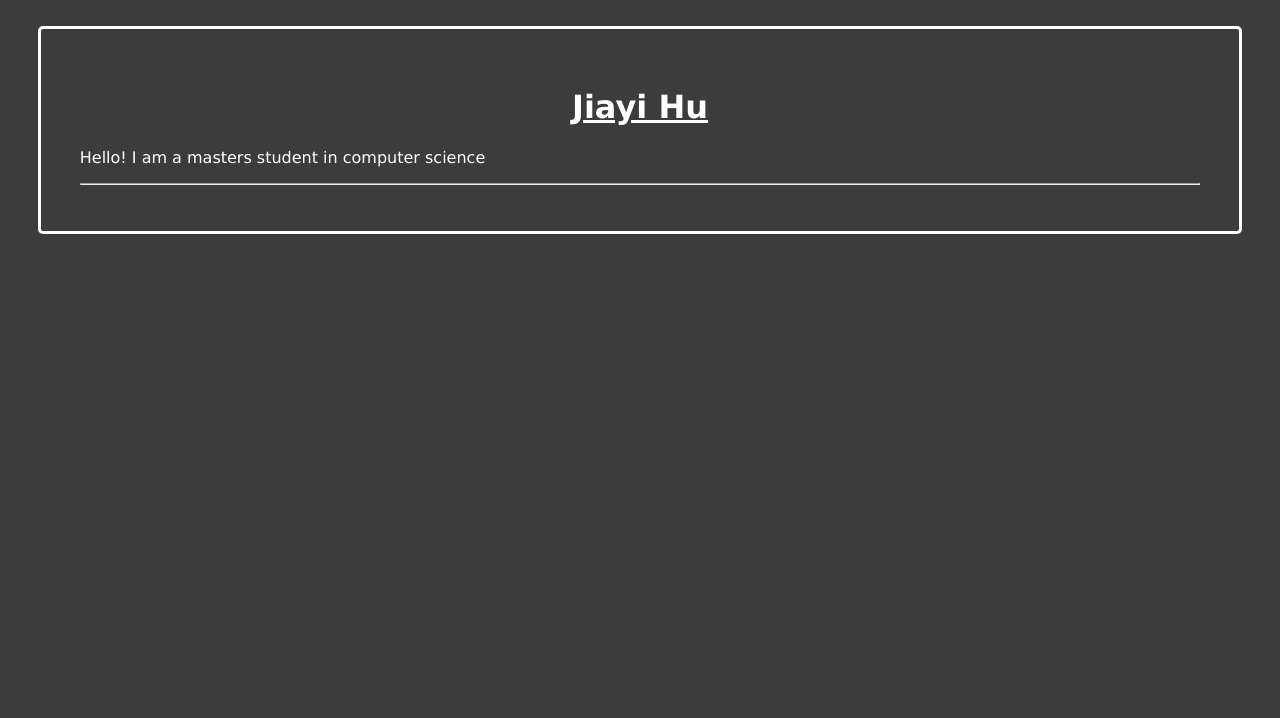
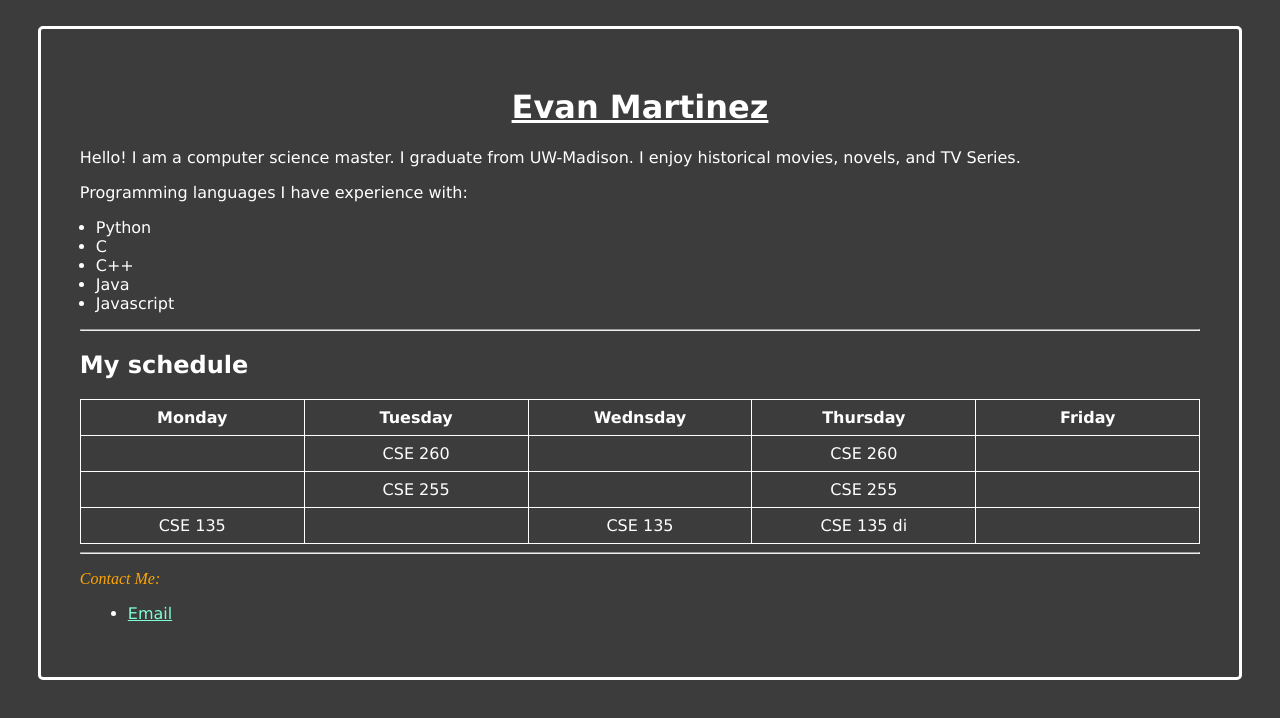
Before and after one commit to Evan-PM/CSE-135-team-site, a plain HTML site: page members/jiayi.html in a window 1280 px wide. Drawn offline with Linux system fonts and the light colour scheme.

Commit message:
Update jiayi.html

```diff
--- a/members/jiayi.html
+++ b/members/jiayi.html
@@ -1,7 +1,7 @@
 <!DOCTYPE html>
 <html lang="en">
 <head>
-	<title>Evan Martinez</title>
+	<title>Jiayi Hu</title>
 	<meta charset="utf-8">
 	<meta name="viewport" content="width=device-width, initial-scale=1">
 	<link rel="icon" type="image/x-icon" href="../favicon-32x32.png">
@@ -10,9 +10,62 @@
 
 <body class="border_container">
 
-	<h1 class="center"><u>Jiayi Hu</u></h1>
+	<h1 class="center"><u>Evan Martinez</u></h1>
 
-	<p>Hello! I am a masters student in computer science</p>
+	<p>Hello! I am a computer science master. I graduate from UW-Madison. I enjoy historical movies, novels, and TV Series.</p>
+	<p>Programming languages I have experience with:</p>
+	<ul style="margin-top: 0; padding-left: 1em;">
+		<li>Python</li>
+		<li>C</li>
+		<li>C++</li>
+		<li>Java</li>
+		<li>Javascript</li>
+	</ul>
+
 	<hr>
+
+	<h2>My schedule</h2>
+	<table>
+		<thead>
+		  <tr>
+			<th>Monday<br></th>
+			<th>Tuesday</th>
+			<th>Wednsday</th>
+			<th>Thursday</th>
+			<th>Friday</th>
+		  </tr>
+		</thead>
+		<tbody>
+		  <tr>
+			<td></td>
+			<td>CSE 260</td>
+			<td></td>
+			<td>CSE 260</td>
+			<td></td>
+		  </tr>
+		  <tr>
+			<td></td>
+			<td>CSE 255</td>
+			<td></td>
+			<td>CSE 255</td>
+			<td></td>
+		  </tr>
+		  <tr>
+			<td>CSE 135</td>
+			<td></td>
+			<td>CSE 135</td>
+			<td>CSE 135 di</td>
+			<td></td>
+		  </tr>
+		</tbody>
+		</table>
+
+	<hr>
+	<p style="color:orange; font-family: 'Times New Roman', Times, serif"><i>Contact Me:</i></p>
+
+
+	<ul id="links">
+		<li><a href="mailto:jih071@ucsd.edu?subject=Hello">Email</a></li>
+	</ul>
 </body>
 </html>
```
